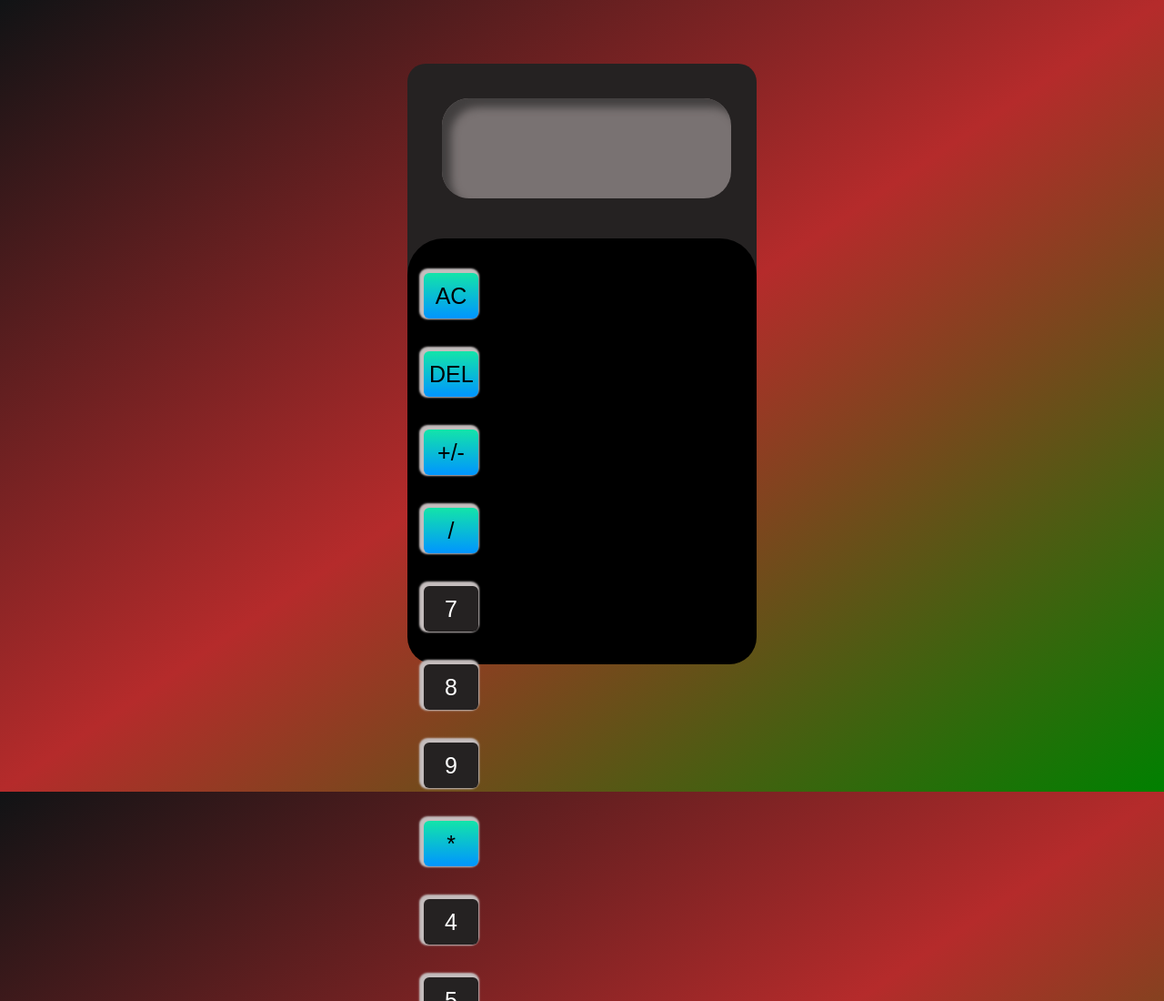
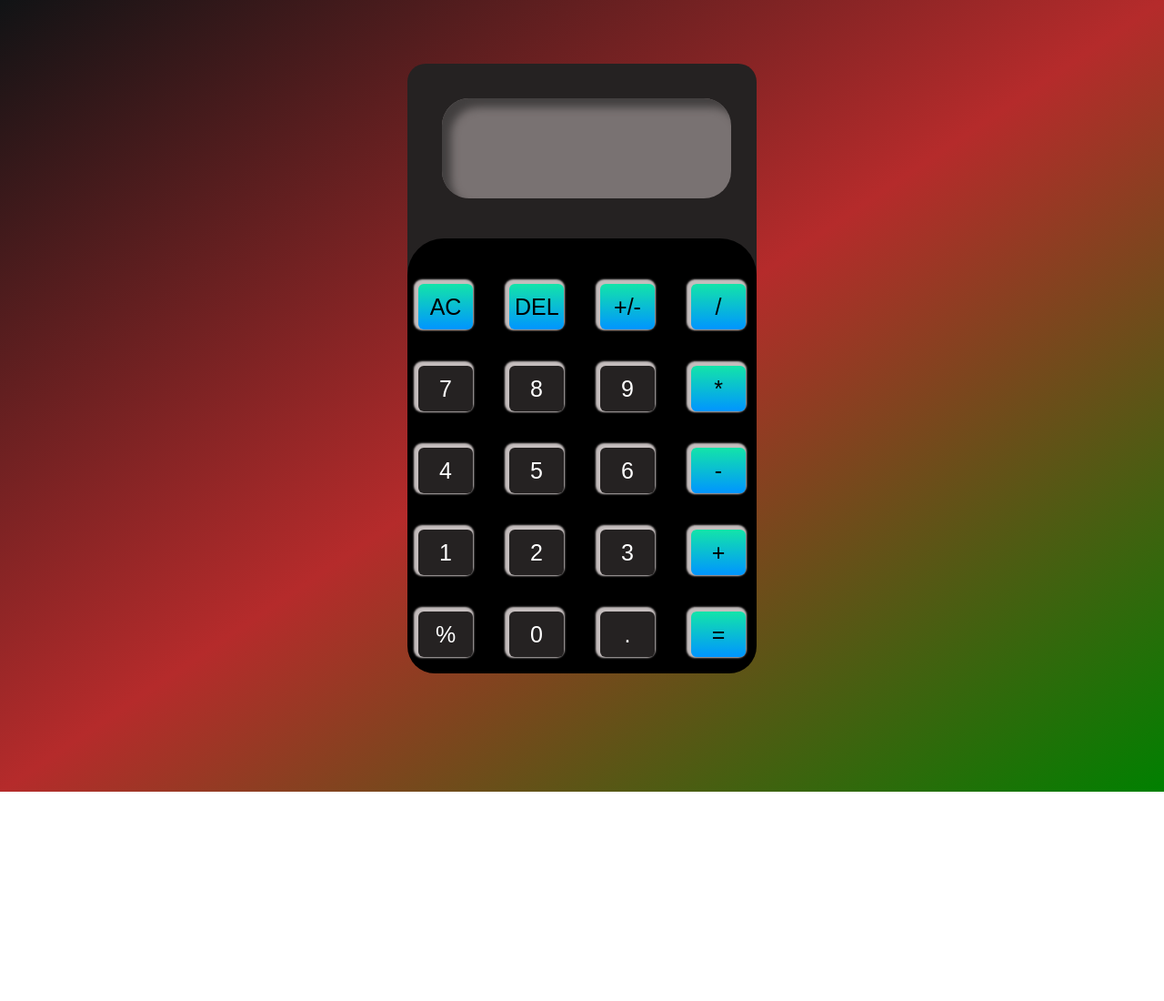
Before and after one commit to DivyanTM/CodSoft_web_Task3_Calculator, a plain HTML site: page index.html in a window 1280 px wide. Shown: the top 1100 px of the page at 91% size. After the commit the page ends 870 px from the top, so only its background shows below. Drawn offline with Linux system fonts and the light colour scheme.

Commit message:
Update style.css

```diff
--- a/style.css
+++ b/style.css
@@ -39,17 +39,22 @@ body{
 .button-area{
     background-color: black;
     height: 70%;
-    padding-top: 20px;
+    padding-top: 30px;
     border-top-left-radius: 40px;
-    border-top-right-radius: 40px;    border-bottom-left-radius: 30px;
+    border-top-right-radius: 40px;
+    border-bottom-left-radius: 30px;
     border-bottom-right-radius: 30px;
 }
-
-#r1,#r2,#r3,#r4,#r5{
-    display: flex;
+#button-container{
+    display: grid;
+    grid-template-columns: repeat(4,100px);
+    grid-template-rows: repeat(5,90px);
     justify-content: center;
 }
-
+#button-container >div{
+    align-items: center;
+    margin: auto;
+}
 .blue-btn{
     color: black;
     background: linear-gradient(to bottom,rgb(19, 228, 169),rgb(0, 149, 255));
@@ -59,7 +64,6 @@ body{
     width: 60px;
     height: 50px;
     text-align: center;
-    margin: 18px;
     border-radius: 6px;
     font-size: 25px;
     font-family: Arial, Helvetica, sans-serif;
@@ -74,7 +78,6 @@ body{
     width: 60px;
     height: 50px;
     text-align: center;
-    margin: 18px;
     border-radius: 6px;
     font-size: 25px;
     font-family: Arial, Helvetica, sans-serif;
```
